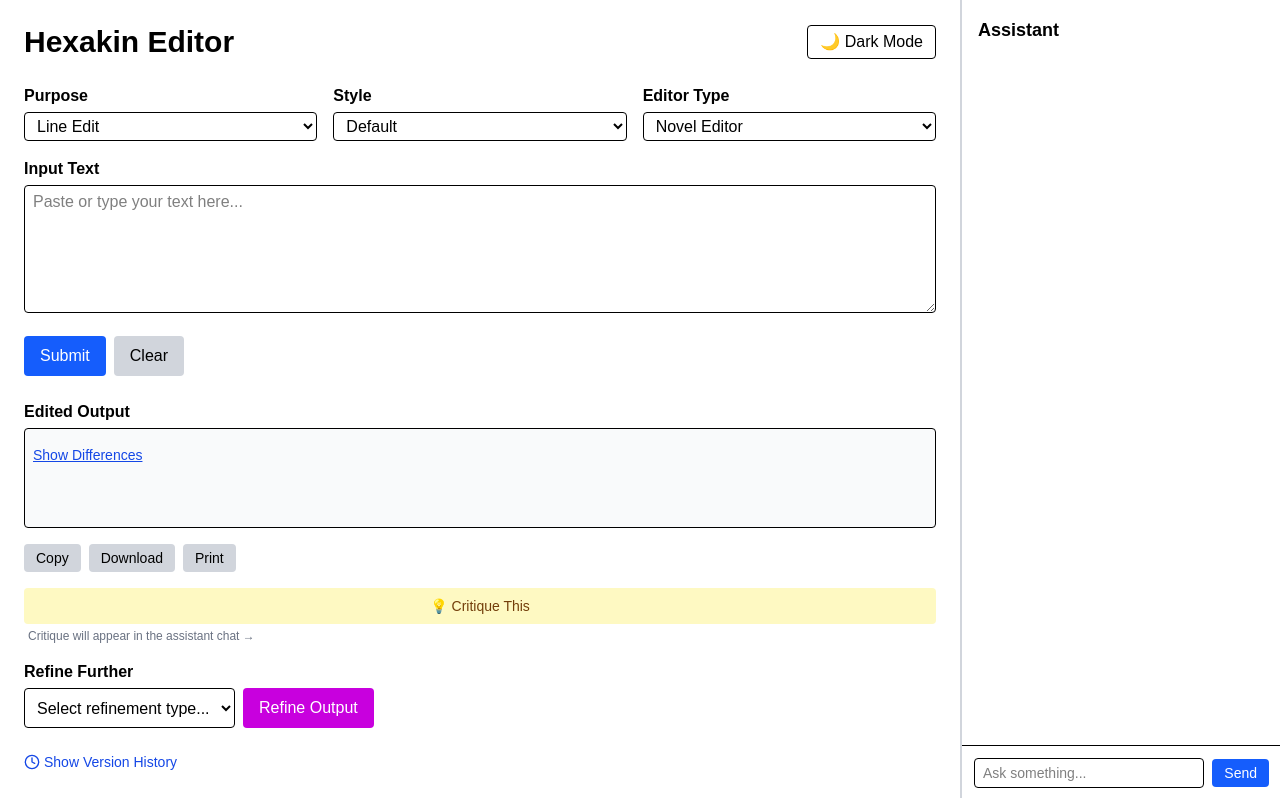
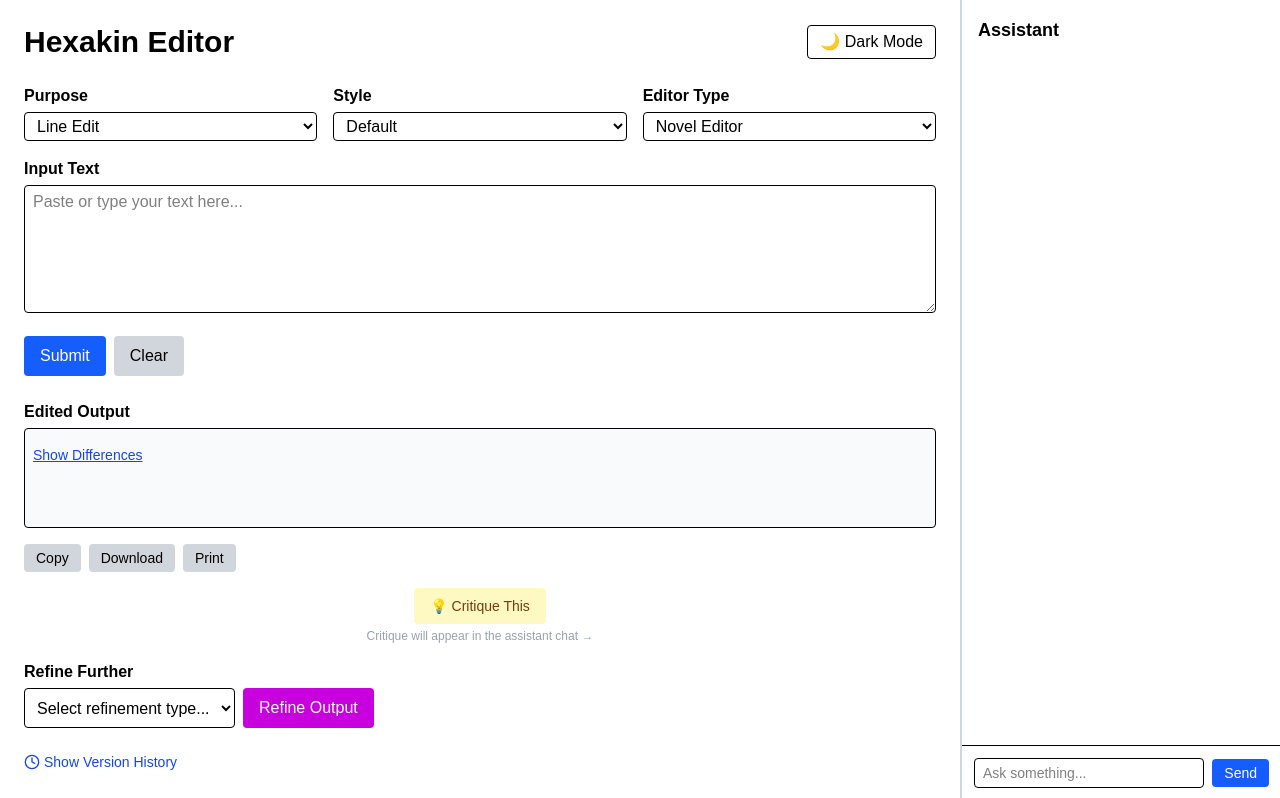
Before and after one commit to Hexakin/hexakin-editor, a Next.js app: page / in a window 1280 px wide. Shown: the top 798 px of the page. Built offline with nearby package versions, Linux system fonts and the light colour scheme.

Commit message:
Update InlineCritique.tsx

```diff
--- a/components/InlineCritique.tsx
+++ b/components/InlineCritique.tsx
@@ -8,53 +8,34 @@
 
 export default function InlineCritique({ text, purpose }: InlineCritiqueProps) {
   const [loading, setLoading] = useState(false);
-  const [error, setError] = useState("");
 
   const handleCritique = async () => {
     setLoading(true);
-    setError("");
-
     try {
-      const response = await fetch("/api/critique", {
+      await fetch("/api/chat-assistant", {
         method: "POST",
         headers: { "Content-Type": "application/json" },
-        body: JSON.stringify({ text, purpose }),
+        body: JSON.stringify({
+          role: "user",
+          content: `💡 Critique this revised text for the selected purpose (${purpose}):\n\n"""${text}"""`,
+        }),
       });
-
-      const data = await response.json();
-      if (response.ok && data.result) {
-        window.dispatchEvent(
-          new CustomEvent("push-to-sidebar", {
-            detail: {
-              role: "assistant",
-              content: `💡 *Critique Result:* ${data.result}`,
-            },
-          })
-        );
-      } else {
-        setError("Critique failed.");
-      }
-    } catch (err) {
-      console.error("Critique error:", err);
-      setError("Something went wrong during critique.");
+    } catch (error) {
+      console.error("Failed to send critique to assistant:", error);
     }
-
     setLoading(false);
   };
 
   return (
-    <div className="flex flex-col gap-1 mt-4">
+    <div className="my-4 text-sm text-gray-600 text-center">
       <button
         onClick={handleCritique}
-        disabled={!text.trim() || loading}
-        className="bg-yellow-100 text-yellow-900 px-3 py-2 rounded text-sm font-medium"
+        disabled={loading}
+        className="bg-yellow-100 hover:bg-yellow-200 text-yellow-900 font-medium px-4 py-2 rounded transition"
       >
-        💡 Critique This
+        💡 {loading ? "Sending..." : "Critique This"}
       </button>
-      <span className="text-xs text-gray-500 ml-1">
-        Critique will appear in the assistant chat →
-      </span>
-      {error && <p className="text-red-500 text-xs mt-1">{error}</p>}
+      <div className="text-xs mt-1 text-gray-400">Critique will appear in the assistant chat →</div>
     </div>
   );
 }
```
